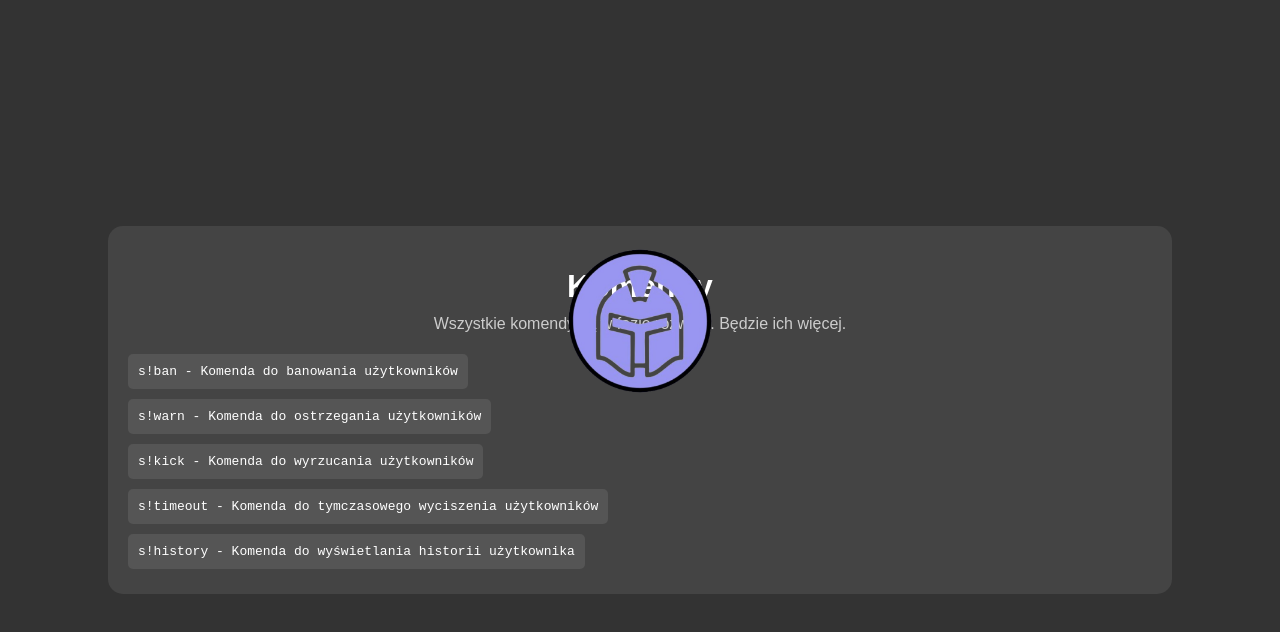
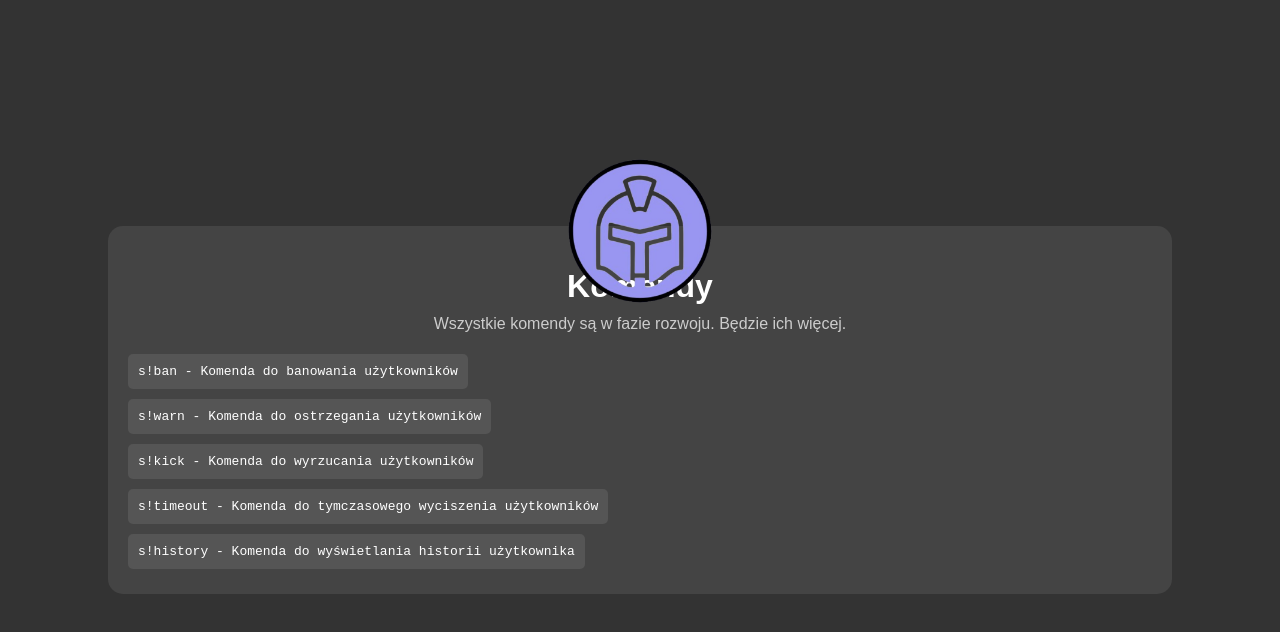
Before and after one commit to Blith621333828/sentinelweb, a plain HTML site: page commands.html in a window 1280 px wide. Drawn offline with Linux system fonts and the light colour scheme.

Commit message:
Update commands.html

```diff
--- a/commands.html
+++ b/commands.html
@@ -40,7 +40,7 @@
             width: 150px; /* Ustaw szerokość logo */
             margin-bottom: 20px;
             position: absolute; /* Ustawienie pozycji absolutnej */
-            top: 20px; /* Odległość od góry */
+            top: -70px; /* Przesunięcie logo nad napisem */
             left: 50%; /* Ustawienie na środku */
             transform: translateX(-50%); /* Centrowanie poziome */
         }
```
